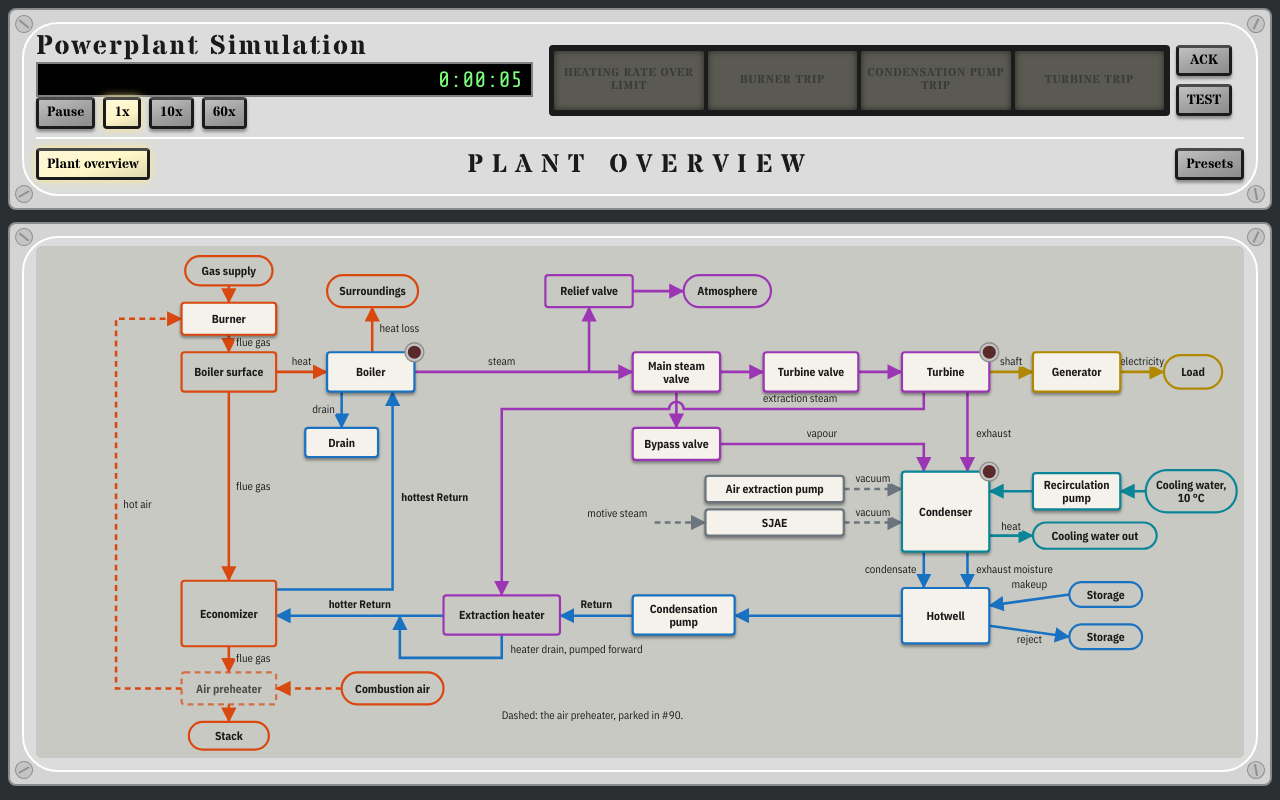
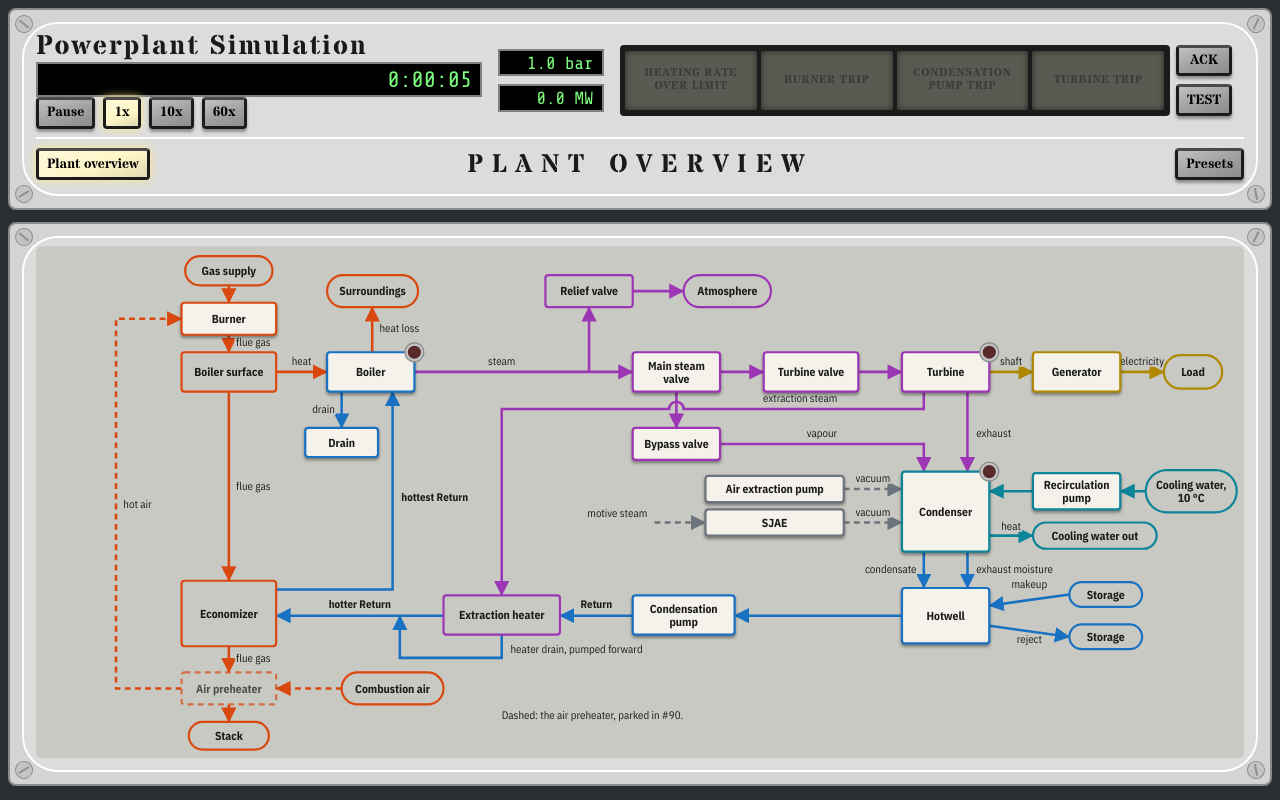
Before and after one commit to NarubyRiverlione/steamboiler, a React (Vite) app: page / in a window 1280 px wide. Built offline with nearby package versions, Linux system fonts and the light colour scheme.

Commit message:
Key plant values in the header: boiler pressure and output as LCD readouts (#101)
Co-Authored-By: Claude Sonnet 5.5 <noreply@anthropic.com>

```diff
--- a/src/components/board/board.css
+++ b/src/components/board/board.css
@@ -230,10 +230,23 @@
 
 .board-header-head {
   display: grid;
-  grid-template-columns: minmax(230px, 1fr) minmax(300px, 1.4fr);
+  grid-template-columns: minmax(230px, 1fr) auto minmax(300px, 1.4fr);
   gap: 1rem;
   align-items: center;
   min-height: 3rem;
+}
+
+.board-header-values {
+  display: flex;
+  flex-direction: column;
+  gap: 0.5rem;
+}
+
+/* Two rows together as tall as the ACK/TEST column: compact LCDs */
+.board-header-values .board-display {
+  min-height: 0;
+  padding: 0.1rem 0.5rem;
+  font-size: 1.1rem;
 }
 
 .board-header-title {
--- a/src/navigation/Header.tsx
+++ b/src/navigation/Header.tsx
@@ -1,9 +1,10 @@
-/** Header on every page, a plate like the part pages: title, the Plant overview button, the breadcrumb and the Presets button. The annunciator sits in its slot; the clock and the playback speed selector sit in their slots. */
+/** Header on every page, a plate like the part pages: title, the Plant overview button, the breadcrumb and the Presets button. The annunciator and the headline plant values (boiler pressure, output) sit in their slots; the clock and the playback speed selector sit in their slots. */
 
 import { Link, useLocation } from "react-router-dom"
 import { Screws } from "../components/board/Screws"
 import "../components/board/board.css"
 import Annunciator from "./Annunciator"
+import PlantValues from "./PlantValues"
 import PresetsButton from "./PresetsButton"
 import { Clock, SpeedSelector } from "./TimeControl"
 import { OVERVIEW_PATH, PART_IDS, PARTS, type PartId } from "./plantParts"
@@ -26,6 +27,9 @@ function Header() {
             <div className="board-header-slot" data-slot="speed">
               <SpeedSelector />
             </div>
+          </div>
+          <div className="board-header-slot" data-slot="values">
+            <PlantValues />
           </div>
           <div className="board-header-slot" data-slot="annunciator">
             <Annunciator />
--- /dev/null
+++ b/src/navigation/PlantValues.tsx
@@ -0,0 +1,25 @@
+/** The headline plant values in the header, on every page: boiler pressure and generated output as plain LCD readouts. */
+
+import { Display } from "../components/board/Display"
+import usePowerPlant from "../context/PowerPlantContext"
+import useEMA from "../utils/useEMA"
+
+function PlantValues() {
+  const {
+    state: {
+      Boiler: { pressure },
+      Turbine: { electricOutput },
+    },
+  } = usePowerPlant()
+  // Same smoothing as the Boiler page, so the header and the gauge agree
+  const smoothPressure: number = useEMA(pressure, 0.01)
+
+  return (
+    <div className="board-header-values">
+      <Display label="Boiler pressure" text={`${smoothPressure.toFixed(1)} bar`} widest="999.9 bar" />
+      <Display label="Output" text={`${electricOutput.toFixed(1)} MW`} widest="999.9 MW" />
+    </div>
+  )
+}
+
+export default PlantValues
```
Also changed, not shown: 4 other files (tests, documents, lock files or other folders).
